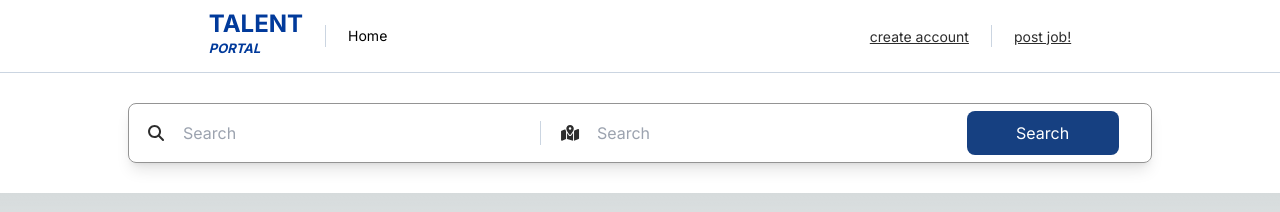
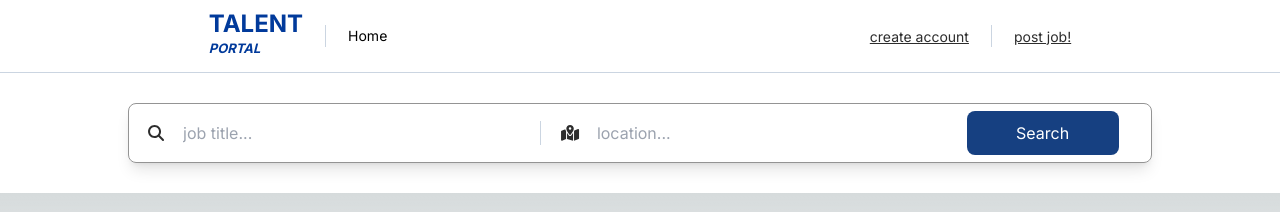
Before and after one commit to Ameer2000Mzori/TalentPortal, a Next.js app: page / in a window 1280 px wide. Shown: the top 212 px of the page. Built offline with nearby package versions, Linux system fonts and the light colour scheme.

Commit message:
small few changes for the inputs placeholders

```diff
--- a/src/app/form/page.jsx
+++ b/src/app/form/page.jsx
@@ -15,7 +15,7 @@ export default function SearchForm() {
           />
           <input
             type="text"
-            placeholder="Search"
+            placeholder="job title..."
             className="  w-[100%] leading-[24px] h-[100%]  p-[8px] pr-[4px] focus:outline-none focus:border-b-2 border-[#013a9bff] "
           />
         </div>
@@ -32,7 +32,7 @@ export default function SearchForm() {
 
           <input
             type="text"
-            placeholder="Search"
+            placeholder="location..."
             className="  w-[100%] leading-[24px] h-[100%]  p-[8px] pr-[4px] focus:outline-none focus:border-b-2 border-[#013a9bff] "
           />
         </div>
```
